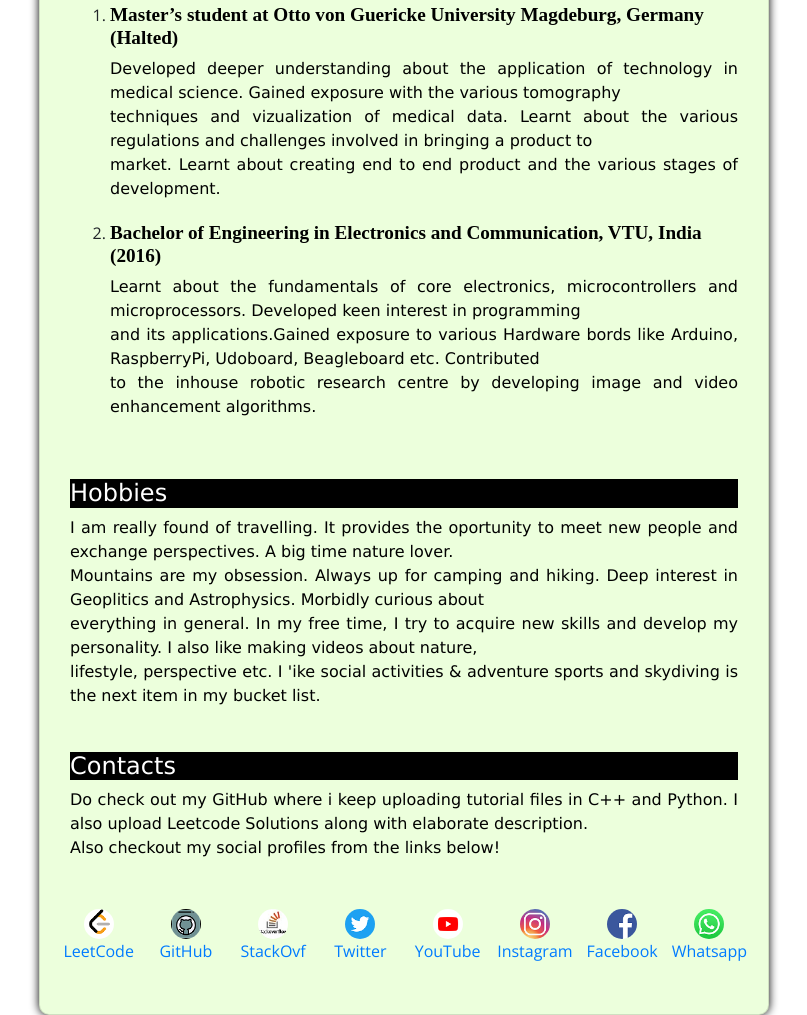
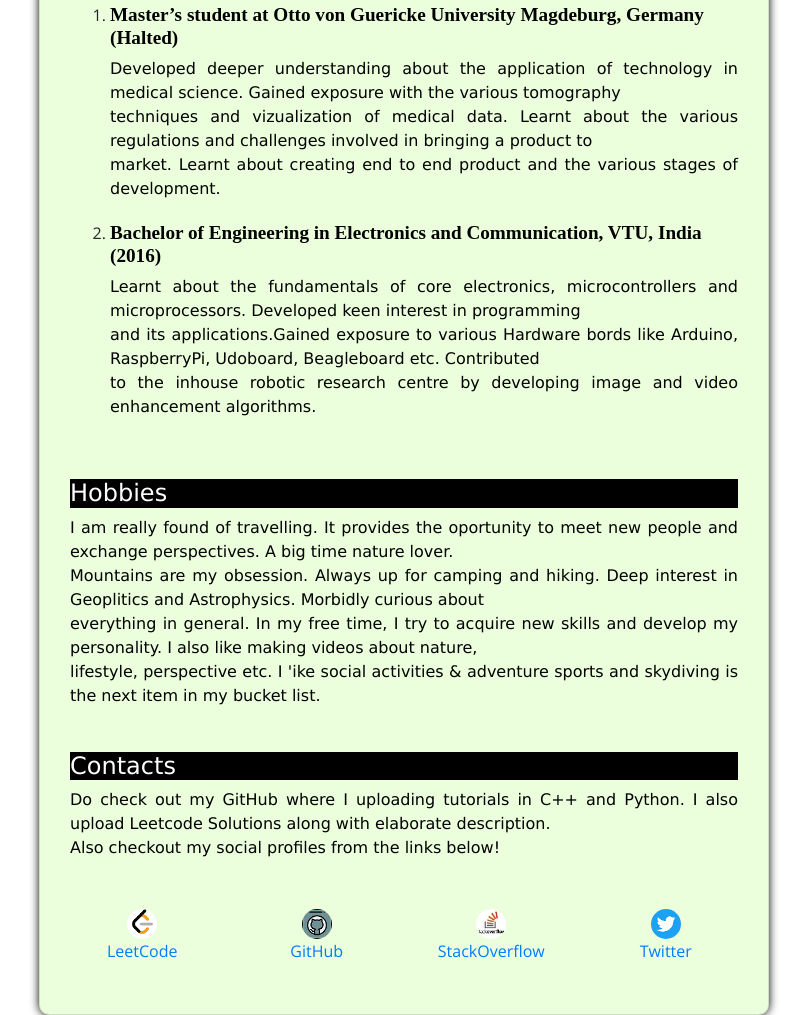
Before and after one commit to satishsingh0077/satishsingh0077.github.io, a plain HTML site: page index.html in a window 1280 px wide. Shown: the part 2510-3525 px from the top of the page, without its empty margins (236-1043 px from the left). Drawn offline with nearby package versions, Linux system fonts and the light colour scheme.

Commit message:
removed other social media accounts

```diff
--- a/index.html
+++ b/index.html
@@ -262,7 +262,7 @@
 <! –– Contacts ––>
 <div class = "h1">Contacts</div>
 <div class = "t1">
-<p>Do check out my GitHub where i keep uploading tutorial files in C++ and Python. I also upload Leetcode Solutions along with elaborate description.<br>
+<p>Do check out my GitHub where I uploading tutorials in C++ and Python. I also upload Leetcode Solutions along with elaborate description.<br>
     Also checkout my social profiles from the links below!
 </p>
 </div>
@@ -276,25 +276,12 @@
         <a href="https://github.com/satishsingh0077"><figure><img src="Images/Github.png" alt="GitHub" style="width:30px;height:30px;"><figcaption style="text-align: center">GitHub</figcaption></figure></a>
     </div>
     <div class="column">
-        <a href="https://stackoverflow.com/users/17842249/satish-kumar-singh"><figure><img src="Images/StackOverflow.jpeg" alt="Stack Overflow" style="width:30px;height:30px;"><figcaption style="text-align: center">StackOvf</figcaption></figure></a>
+        <a href="https://stackoverflow.com/users/17842249/satish-kumar-singh"><figure><img src="Images/StackOverflow.jpeg" alt="Stack Overflow" style="width:30px;height:30px;"><figcaption style="text-align: center">StackOverflow</figcaption></figure></a>
       </div>
       <div class="column">
         <a href="https://twitter.com/SatishXcom"><figure><img src="Images/Twitter.png" alt="Twitter" style="width:30px;height:30px;"><figcaption style="text-align: center">Twitter</figcaption></figure></a>
       </div>
-      <div class="column">
-        <a href="https://www.youtube.com/channel/UCJR1rvSaWUZOixMQodobD7g"><figure><img src="Images/Youtube.png" alt="YouTube" style="width:30px;height:30px;"><figcaption style="text-align: center">YouTube</figcaption></figure></a>
-      </div>
-      <div class="column">
-        <a href="https://www.instagram.com/satish_singhx/"><figure><img src="Images/Instagram.png" alt="Instagram" style="width:30px;height:30px;"><figcaption style="text-align: center">Instagram</figcaption></figure></a>
-      </div>
-      <div class="column">
-        <a href="https://www.facebook.com/satishsingh.xx"><figure><img src="Images/Facebook.png" alt="Facebook" style="width:30px;height:30px;"><figcaption style="text-align: center">Facebook</figcaption></figure></a>
-      </div>
-      <div class="column">
-        <a href="https://wa.me/+4917670106345"><figure><img src="Images/Whatsapp.png" alt="Whatsapp" style="width:30px;height:30px;"><figcaption style="text-align: center">Whatsapp</figcaption></figure></a>
-      </div>
   </div>
-
 
           </div>
         </div>
```
